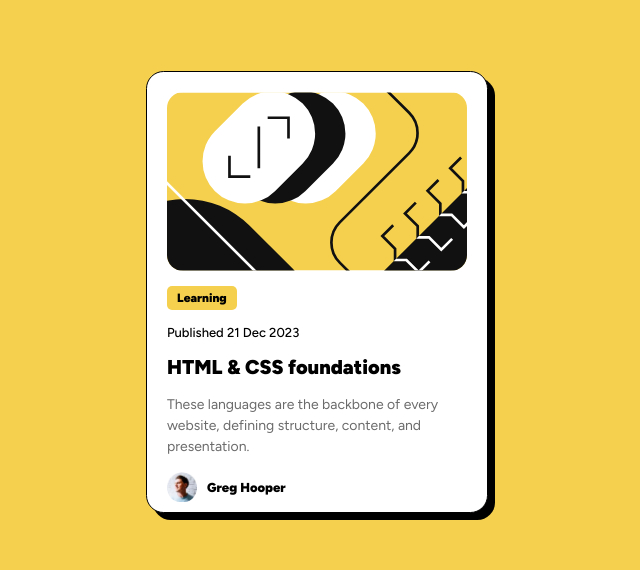
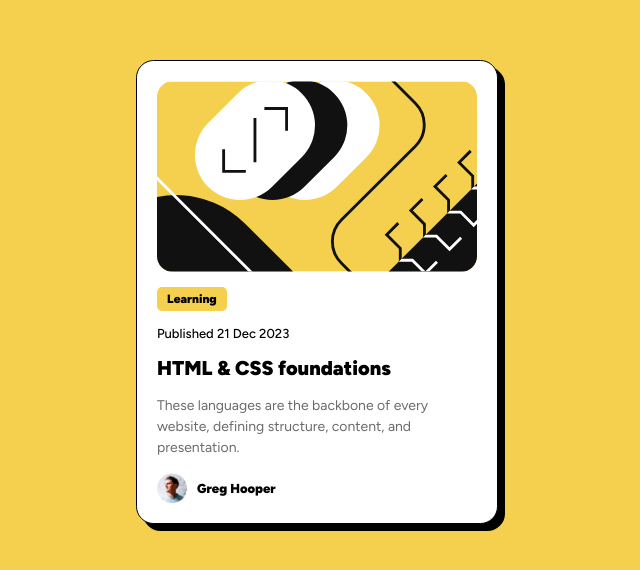
Before and after one commit to givanim/2.blog-preview-card-main, a plain HTML site: page index.html in a window 1280 px wide. Shown: the part 116-686 px from the top of the page, without its empty margins (323-963 px from the left). Drawn offline with Linux system fonts and the light colour scheme.

Commit message:
Style adjustments

```diff
--- a/assets/css/styles.css
+++ b/assets/css/styles.css
@@ -16,8 +16,7 @@ body {
   -webkit-box-shadow: 6px 7px 0px 0px rgba(0, 0, 0, 0.75);
   -moz-box-shadow: 6px 7px 0px 0px rgba(0, 0, 0, 0.75);
   box-shadow: 7px 7px 0px 0px rgb(0, 0, 0);
-  width: 300px;
-  height: 400px;
+  width: 320px;
   background-color: hsl(0, 0%, 100%);
   display: flex;
   flex-direction: column;
```
